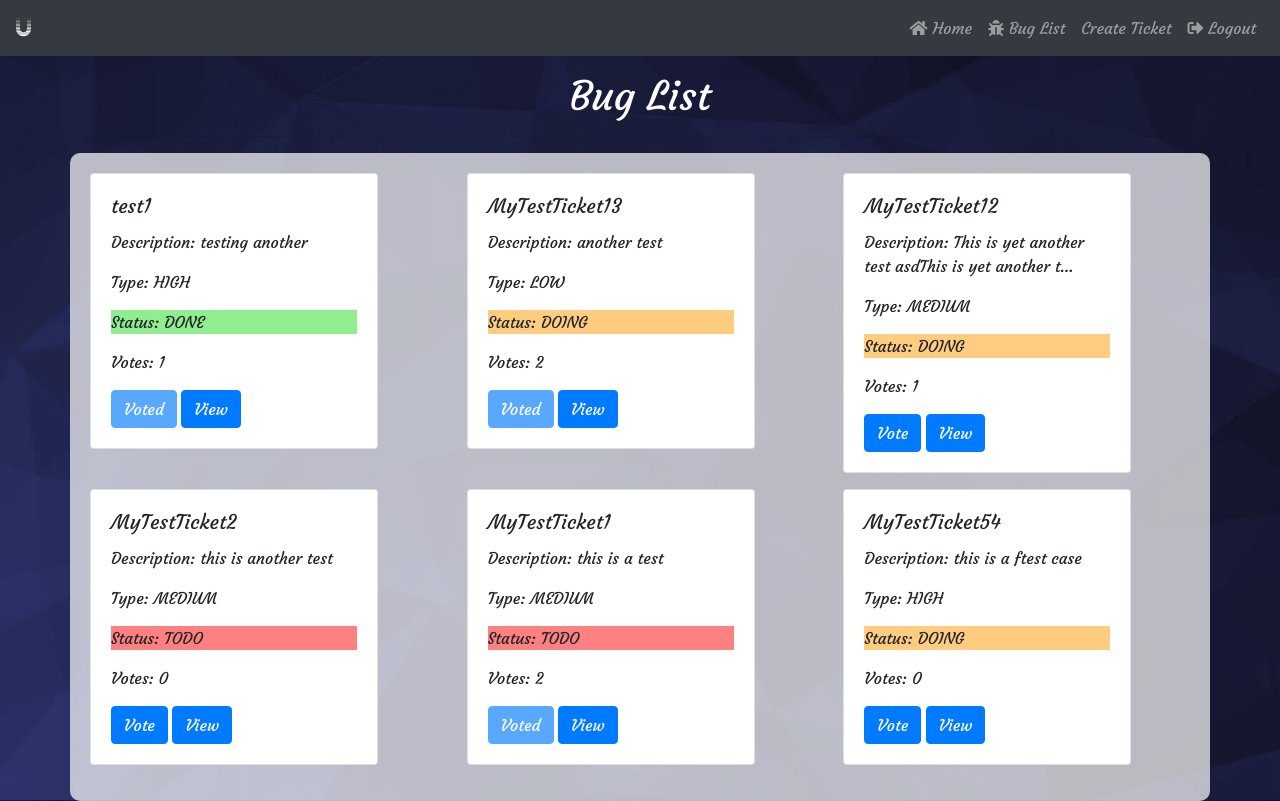
After one commit to andrew-carton/unicorn, a Django app: page /bugs/ in a window 1280 px wide. The commit adds this page. Run offline with Django 3.2, Linux system fonts and the light colour scheme; a user stored in the database is signed in; data comes from the database, SQL or seed files in the repository; both versions use the stored data as it was after the commit; some libraries are stand-ins or nearby versions.

Commit message:
New styles for navigation bar and cards used for bug list

```diff
--- a/accounts/forms.py
+++ b/accounts/forms.py
@@ -6,6 +6,8 @@ from django.core.exceptions import ValidationError
 class UserLoginForm(forms.Form):
 	username = forms.CharField()
 	password = forms.CharField(widget=forms.PasswordInput)
+
+
 
 
 class UserRegistrationForm(UserCreationForm):
--- a/accounts/urls.py
+++ b/accounts/urls.py
@@ -2,7 +2,6 @@ from django.conf.urls import url
 from django.conf.urls import include
 from django.contrib import admin
 from accounts.views import logout, login, registration
-
 
 urlpatterns = [
 	url(r'^logout/$', logout, name="logout"),
--- a/accounts/views.py
+++ b/accounts/views.py
@@ -18,6 +18,7 @@ def login(request):
 
 		if user:
 			auth.login(user=user, request=request)
+			return redirect(reverse('home'))
 		else:
 			login_form.add_error(None, "Your username and password is incorrect")
 
--- a/home/templates/home.html
+++ b/home/templates/home.html
@@ -6,7 +6,5 @@
 {% block page_heading %}Welcome to Unicorn Attractor App{% endblock %}
 
 {% block content %}
-<div class="text-center">
-	<img src="{% static 'images/unicorn.jpg' %}"
-</div>
+
 {% endblock %}
--- /dev/null
+++ b/issues/templates/bugs.html
@@ -0,0 +1,50 @@
+
+{% extends 'base.html' %}
+{% load staticfiles %}
+{% block page_title %}Bug List{% endblock %}
+
+{% block page_heading %}Bug List{% endblock %}
+
+{% block content %}
+
+
+<div class="container bugs-page-container">
+	<div class="row justify-content-center">
+
+{% for k,v in tickets.items %}
+
+ <!-- Use bootstrap cards -->
+	<div class="col mb-3">
+        <div class="card" style="width: 18rem;">
+			<div class="card-body">
+				<h5 class="card-title myfont">{{ v.0.title }}</h5>
+
+                <p class="card-text myfont">Description: {{v.0.description|truncatechars:50 }}</p>
+				<p class="card-text myfont">Type: {{v.0.type }}</p>
+				{% if v.0.status == "TODO" %}
+				<p class="card-text myfont todo">Status: {{v.0.status }}</p>
+				{% elif v.0.status == "DOING" %}
+				<p class="card-text myfont doing">Status: {{v.0.status }}</p>
+				{% elif v.0.status == "DONE" %}
+				<p class="card-text myfont done">Status: {{v.0.status }}</p>
+				{% endif %}
+				<p class="card-text myfont">Votes: {{v.0.votes }}</p>
+                {% if not v.1 %}
+				<a href="{% url 'vote' k %}" class="myfont btn btn-primary">Vote</a>
+				{% else %}
+				<a href="{% url 'vote' k %}" class="myfont btn btn-primary disabled">Voted</a>
+				{% endif %}
+
+
+				<a href="{% url 'bug' k %}" class="myfont btn btn-primary">View</a>
+
+            </div>
+        </div>
+    </div>
+
+
+{% endfor %}
+	</div>
+</div>
+
+{% endblock %}
--- a/issues/urls.py
+++ b/issues/urls.py
@@ -1,10 +1,11 @@
 from django.conf.urls import url
-from .views import tickets, create_ticket, create_comment, edit_ticket, vote
+from .views import bugs, create_ticket, create_comment, edit_ticket, vote, bug
 
 urlpatterns = [
-    url(r'^$', tickets, name='tickets'),
+    url(r'^$', bugs, name='bugs'),
 	url(r'^ticketform$', create_ticket, name='create_ticket'),
 	url(r'^(?P<pk>\d+)/edit/$', edit_ticket, name='edit_ticket'),
+	url(r'^(?P<pk>\d+)/bug/$', bug, name='bug'),
 	url(r'^commentform$', create_comment, name='create_comment'),
 	url(r'^(?P<pk>\d+)/vote/$', vote, name='vote')
 ]
--- a/issues/views.py
+++ b/issues/views.py
@@ -5,11 +5,13 @@ from .models import Ticket, Comment, Vote
 from .forms import TicketForm, CommentForm, TicketFormEdit
 
 
-def tickets(request):
+def bugs(request):
 	ticketdict = {}
 
 	mytickets = Ticket.objects.all().order_by('-created_on')
 	for t in mytickets:
+		if t.feature == Ticket.FEATURE:
+			continue
 		ticketdict[t.id] = []
 		ticketdict[t.id].append(t)
 		votes = Vote.objects.all().filter(ticket=t, user=request.user)
@@ -25,7 +27,15 @@ def tickets(request):
 	args["votes"] = votes
 	args["user"] = request.user
 
-	return render(request, "tickets.html", args)
+	return render(request, "bugs.html", args)
+
+def bug(request, pk=None):
+	bug = get_object_or_404(Ticket, pk=pk) if pk else None
+	comments = Comment.objects.all().filter(ticket=bug)
+
+
+	return render(request, "bug.html", {'bug' : bug, "comments": comments})
+
 
 def create_ticket(request, pk=None):
 	post = get_object_or_404(Ticket, pk=pk) if pk else None
@@ -50,7 +60,7 @@ def edit_ticket(request, pk=None):
 		form = TicketFormEdit(request.POST, request.FILES, instance=post)
 		if form.is_valid():
 			post = form.save()
-			return redirect(tickets)
+			return redirect(bugs)
 	else:
 		form = TicketFormEdit(instance=post)
 	comments = Comment.objects.all().filter(ticket=post)
@@ -64,7 +74,7 @@ def create_comment(request, pk=None):
 		form = CommentForm(request.POST, request.FILES, instance=post)
 		if form.is_valid():
 			post = form.save()
-			return redirect(tickets)
+			return redirect(bugs)
 	else:
 		form = CommentForm(instance=post)
 
@@ -78,4 +88,4 @@ def vote(request, pk = None):
 		ticket.save()
 		v = Vote(ticket=ticket, user=request.user)
 		v.save()
-	return redirect(tickets)
+	return redirect(bugs)
--- a/static/css/styles.css
+++ b/static/css/styles.css
@@ -1,3 +1,98 @@
 form {
 	width : 50%;
 }
+
+.bg {
+    /* The image used */
+    background-image: url("../images/background.jpg");
+
+    /* Full height */
+    height: 100%;
+
+    /* Center and scale the image nicely */
+    background-attachment: fixed;
+    background-position: center;
+    background-repeat: no-repeat;
+    background-size: cover;
+}
+
+/* Used to set my font (Courgette) from Google */
+.myfont {
+    font-family: "Courgette", serif;
+}
+
+/* Used to set font colour  to white */
+.whitefont {
+    color: white;
+}
+
+/* Change the bootstrap defaults for the navbar */
+.navbar-dark .navbar-nav .active>.nav-link, .navbar-dark .navbar-nav .nav-link.active, .navbar-dark .navbar-nav .nav-link.show, .navbar-dark .navbar-nav .show>.nav-link {
+    color: white;
+}
+.navbar-dark .navbar-nav .nav-link {
+    color: rgba(255,255,255,.5);
+}
+
+/* Some more navbar overrides for bootstrap */
+.navbar-light .navbar-brand {
+    color: white;
+}
+
+.navbar-light .navbar-brand:hover {
+    color: white;
+}
+
+/* Navbar set black */
+.nbar-black {
+    background-color: black;
+}
+
+
+.bug-page-container {
+    padding-top:10px;
+	padding-bottom:10px;
+	padding-left:10px;
+    margin-top: 10px;
+    margin-bottom: 30px;
+    background-color: rgba(255, 255, 255, .7);
+    border-radius: 10px;
+}
+
+.bugs-page-container {
+    padding: 20px;
+    margin-top: 10px;
+    margin-bottom: 30px;
+    background-color: rgba(255, 255, 255, .7);
+    border-radius: 10px;
+}
+
+
+
+.comment {
+    background-color: rgba(255, 255, 255, 0.6);
+    border-radius: 10px;
+	padding-left:30px;
+    padding-bottom: 10px;
+	margin-top: 10px;
+	margin-bottom: 10px
+
+}
+
+.button-spacing {
+	padding: 10px;
+	margin-top: 10px;
+
+}
+
+.todo {
+	background-color : #ff8080;
+}
+
+.doing {
+	background-color: #ffcc80;
+}
+
+.done {
+	background-color: lightgreen;
+}
--- /dev/null
+++ b/static/js/styling.js
@@ -0,0 +1,2 @@
+$("label").addClass("whitefont");
+$("label").addClass("myfont");
--- a/templates/base.html
+++ b/templates/base.html
@@ -3,34 +3,39 @@
 	<head>
 		<title>{% block page_title %}{% endblock %}</title>
 		<link rel="stylesheet" href="https://maxcdn.bootstrapcdn.com/bootstrap/4.0.0/css/bootstrap.min.css" integrity="sha384-Gn5384xqQ1aoWXA+058RXPxPg6fy4IWvTNh0E263XmFcJlSAwiGgFAW/dAiS6JXm" crossorigin="anonymous" />
+		<link rel="stylesheet" href="https://use.fontawesome.com/releases/v5.5.0/css/all.css" integrity="sha384-B4dIYHKNBt8Bc12p+WXckhzcICo0wtJAoU8YZTY5qE0Id1GSseTk6S+L3BlXeVIU" crossorigin="anonymous">
+		<link href="https://fonts.googleapis.com/css?family=Courgette" rel="stylesheet">
 		<link rel="stylesheet" href="{% static 'css/styles.css' %}" text="text/css" />
 	</head>
 
-	<body>
+	<body class="bg">
 
 
-		<nav class="navbar navbar-expand-lg navbar-light bg-light fixed-top">
+		<nav class="navbar navbar-expand-lg navbar-dark bg-dark fixed-top nbar-black">
 			<button class="navbar-toggler" type="button" data-toggle="collapse" data-target="#navbarNav" aria-controls="navbarNav" aria-expanded="false"
 				aria-label="Toggle navigation">
 				<span class="navbar-toggler-icon"></span>
 			</button>
+			<a class="navbar-brand" href="/">
+				<i class="fab fa-uniregistry"></i>
+			</a>
 			<div class="collapse navbar-collapse" id="navbarNav">
 
-				<ul class="navbar-nav">
-					<li class="nav-item"><a class="nav-link" href="{% url 'home' %}">Home</a></li>
+				<ul class="navbar-nav ml-auto">
+					<li class="nav-item"><a class="nav-link myfont" href="{% url 'home' %}"><i class="fas fa-home"></i> Home</a></li>
 					{% if user.is_authenticated %}
-						<li class="nav-item"><a class="nav-link" href="{% url 'tickets' %}">Ticket List</a></li>
-						<li class="nav-item"><a class="nav-link" href="{% url 'create_ticket' %}">Create Ticket</a></li>
-						<li class="nav-item"><a class="nav-link" href="{% url 'logout' %}">Logout</a></li>
+						<li class="nav-item"><a class="nav-link myfont" href="{% url 'bugs' %}"><i class="fas fa-bug"></i> Bug List</a></li>
+						<li class="nav-item"><a class="nav-link myfont" href="{% url 'create_ticket' %}"> Create Ticket</a></li>
+						<li class="nav-item"><a class="nav-link myfont" href="{% url 'logout' %}"><i class="fas fa-sign-out-alt"></i> Logout</a></li>
 					{% else %}
-						<li class="nav-item"><a class="nav-link" href="{% url 'login' %}">Login</a></li>
-						<li class="nav-item"><a class="nav-link" href="{% url 'registration' %}">Register</a></li>
+						<li class="nav-item"><a class="nav-link myfont" href="{% url 'login' %}"><i class="fas fa-sign-in-alt"></i> Login</a></li>
+						<li class="nav-item"><a class="nav-link myfont" href="{% url 'registration' %}"><i class="fas fa-user-plus"></i> Register</a></li>
 					{% endif %}
 				</ul>
 			</div>
 		</nav>
 		<br><br><br>
-		<h1 class="text-center">{% block page_heading %}{% endblock %}</h1>
+		<h1 class="text-center myfont whitefont">{% block page_heading %}{% endblock %}</h1>
 		<hr>
 		{% if messages %}
 		<div>
@@ -44,5 +49,6 @@
 		<script src="https://code.jquery.com/jquery-3.2.1.slim.min.js" integrity="sha384-KJ3o2DKtIkvYIK3UENzmM7KCkRr/rE9/Qpg6aAZGJwFDMVNA/GpGFF93hXpG5KkN" crossorigin="anonymous"></script>
         <script src="https://cdnjs.cloudflare.com/ajax/libs/popper.js/1.12.9/umd/popper.min.js" integrity="sha384-ApNbgh9B+Y1QKtv3Rn7W3mgPxhU9K/ScQsAP7hUibX39j7fakFPskvXusvfa0b4Q" crossorigin="anonymous"></script>
         <script src="https://maxcdn.bootstrapcdn.com/bootstrap/4.0.0/js/bootstrap.min.js" integrity="sha384-JZR6Spejh4U02d8jOt6vLEHfe/JQGiRRSQQxSfFWpi1MquVdAyjUar5+76PVCmYl" crossorigin="anonymous"></script>
+		<script src="{% static 'js/styling.js' %}"></script>
 	</body>
 </html>
--- a/unicorn/urls.py
+++ b/unicorn/urls.py
@@ -23,5 +23,5 @@ urlpatterns = [
     url(r'^admin/', admin.site.urls),
 	url(r'^', include('home.urls')),
 	url(r'^accounts/', include('accounts.urls')),
-	url(r'^tickets/', include('issues.urls')),
+	url(r'^bugs/', include('issues.urls')),
 ]
```
Also changed, not shown: issues/templates/bug.html (added, +47 -0 lines), issues/templates/tickets.html (deleted, +0 -49 lines), db.sqlite3, static/images/background.jpg (added), static/images/unicorn.jpg (deleted).
